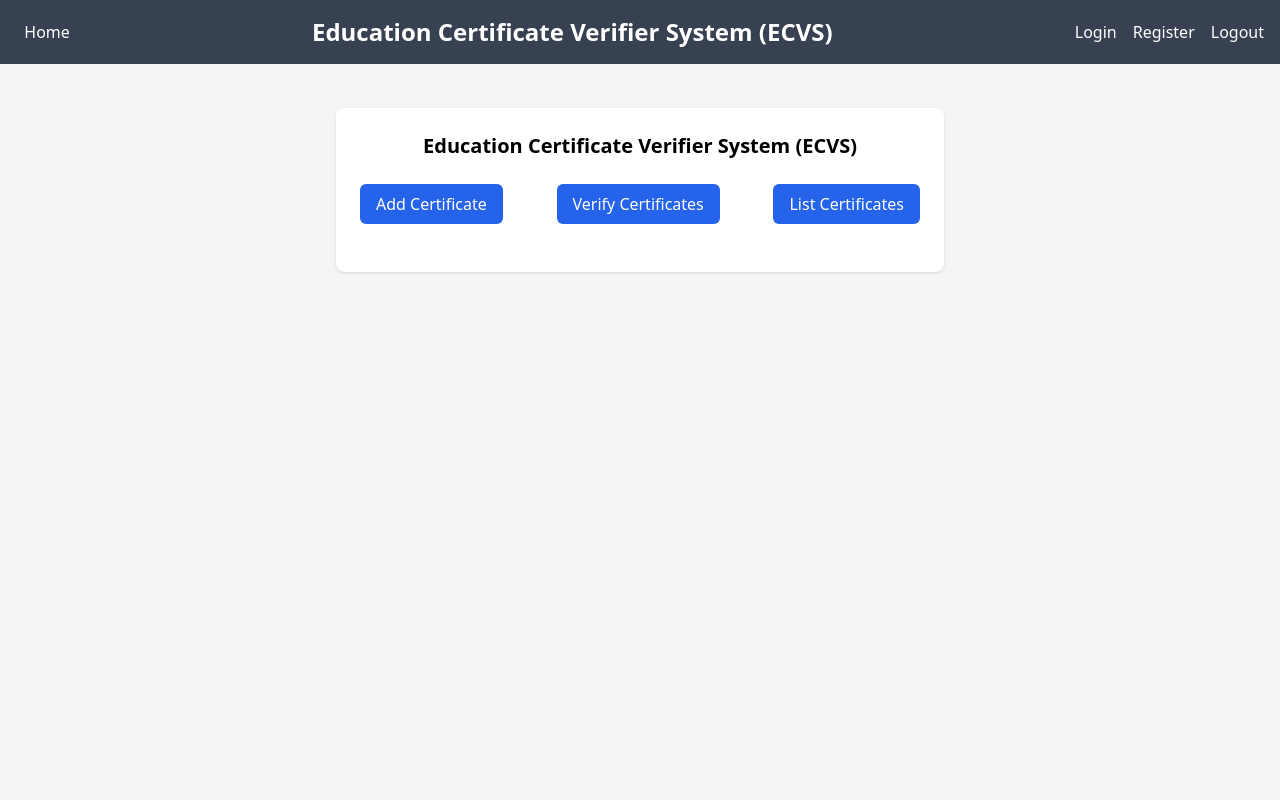
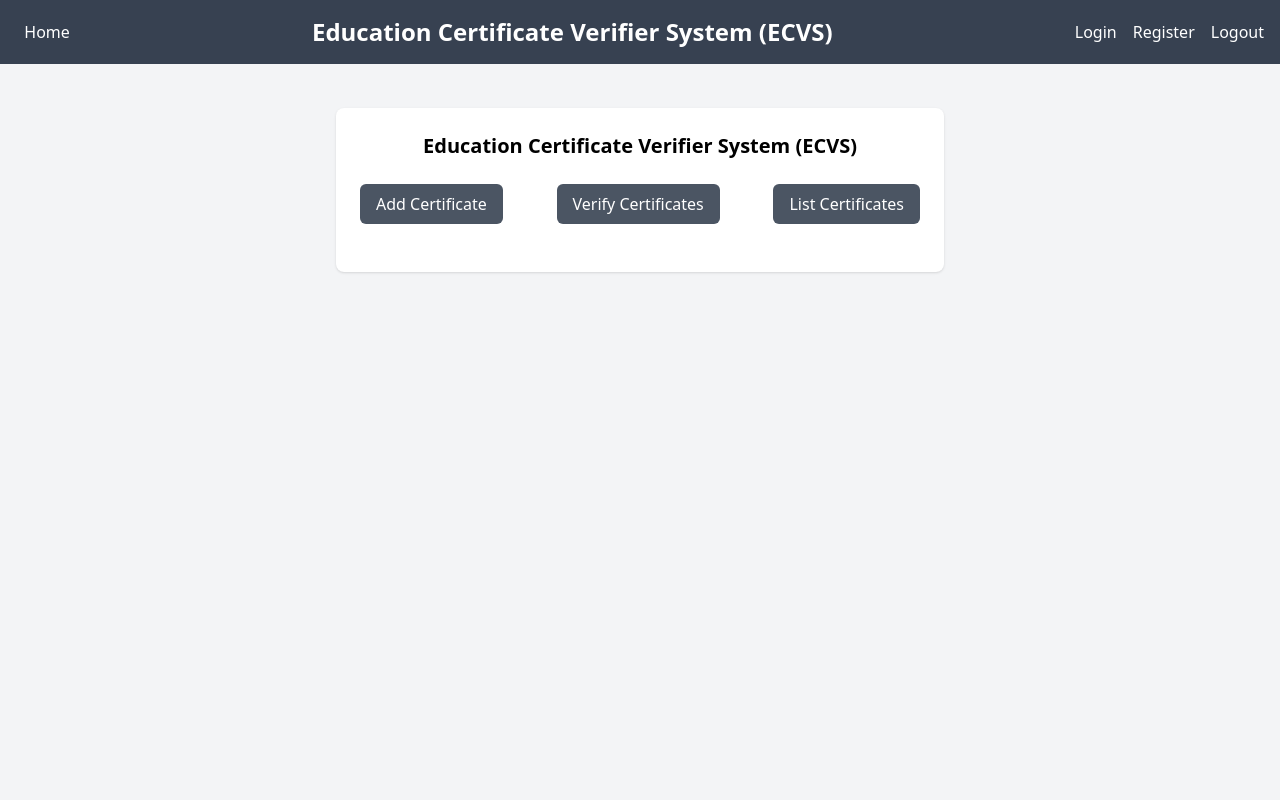
Before and after one commit to TikeMysonn/fyp-jan-19, a React (Create React App) app in the folder client/: page /dashboard in a window 1280 px wide. Shown: the top 800 px of the page. Built offline with nearby package versions, Linux system fonts and the light colour scheme; sample sign-in values are in the browser's storage.

Commit message:
make buttons gray and spaced nicely

```diff
--- a/client/src/App.js
+++ b/client/src/App.js
@@ -1,6 +1,11 @@
 // App.js
 import React from "react";
-import { BrowserRouter as Router, Route, Routes } from "react-router-dom";
+import {
+  BrowserRouter as Router,
+  Route,
+  Navigate,
+  Routes,
+} from "react-router-dom";
 import LoginForm from "./components/LoginForm";
 import Navbar from "./components/Navbar";
 import RegisterForm from "./components/RegisterForm";
@@ -20,6 +25,7 @@ const App = () => {
     <Router>
       <Navbar />
       <Routes>
+        <Route path="/" element={<Navigate replace to="/homepage" />} />
         <Route path="/login" element={<LoginForm />} />
         <Route path="/logout" element={<Logout />} />
         <Route path="/register" element={<RegisterForm />} />
--- a/client/src/components/Dashboard.js
+++ b/client/src/components/Dashboard.js
@@ -46,25 +46,25 @@ function Dashboard() {
               <h1 className="text-xl font-semibold text-center mb-6">
                 Education Certificate Verifier System (ECVS)
               </h1>
-              <nav className="flex justify-between mb-6">
+              <nav className="flex justify-between mb-6 space-x-2">
                 {userRole === "admin" && (
                   <Link
                     to="/certform"
-                    className="px-4 py-2 rounded-md bg-blue-600 text-white order-first"
+                    className="px-4 py-2 rounded-md bg-gray-600 text-white order-first"
                   >
                     Add Certificate
                   </Link>
                 )}
                 <Link
                   to="/certverify"
-                  className="px-4 py-2 rounded-md bg-blue-600 text-white order-2"
+                  className="px-4 py-2 rounded-md bg-gray-600 text-white order-2"
                 >
                   Verify Certificates
                 </Link>
                 {userRole === "admin" && (
                   <Link
                     to="/certlist"
-                    className="px-4 py-2 rounded-md bg-blue-600 text-white order-last"
+                    className="px-4 py-2 rounded-md bg-gray-600 text-white order-last"
                   >
                     List Certificates
                   </Link>
```
